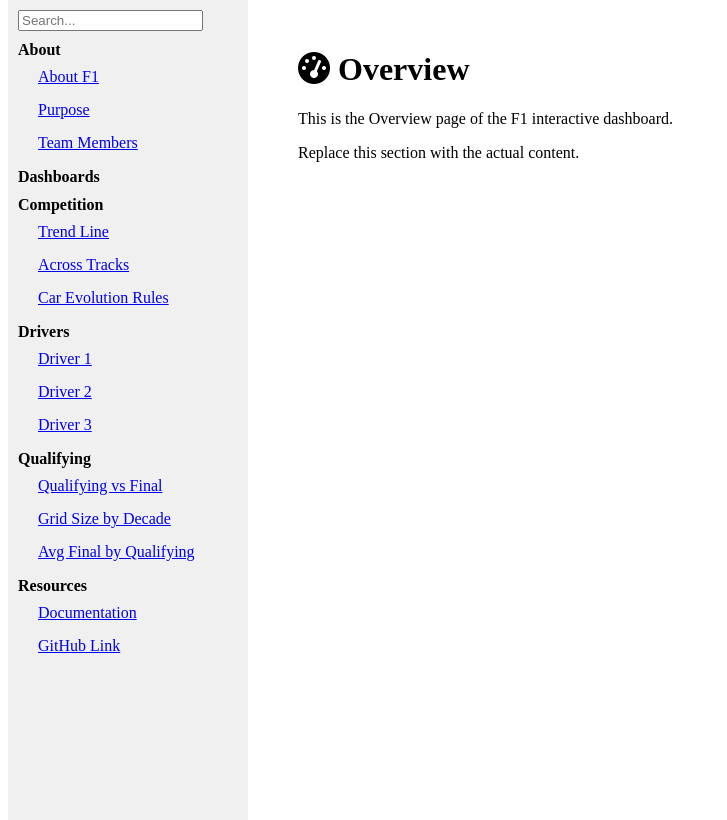
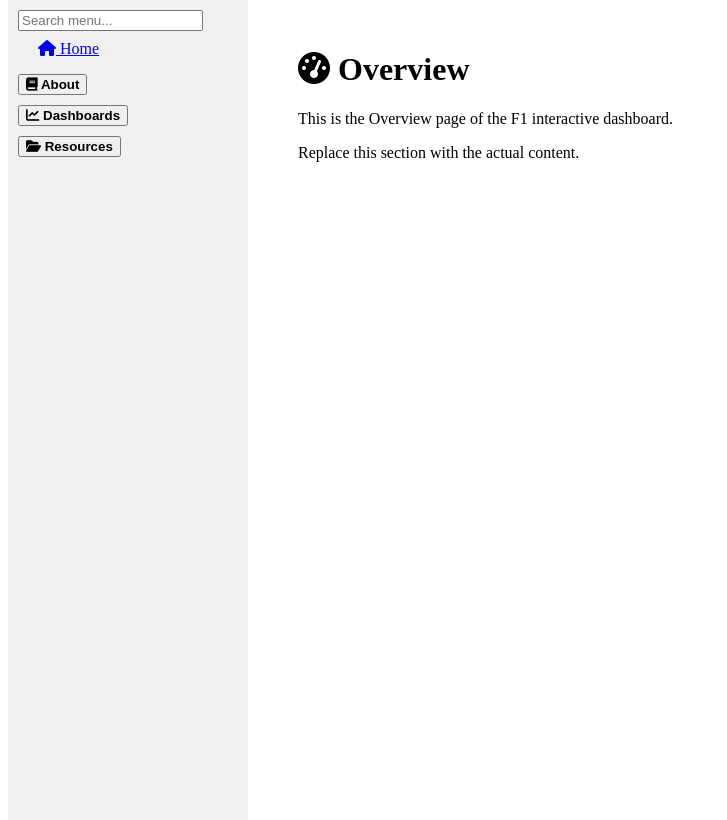
Before and after one commit to PengZhao022/f1-flask-site, a Flask app: page / in a window 1280 px wide. Shown: the part 55-875 px from the top of the page, without its empty margins (0-727 px from the left). Run offline with Flask 3, Linux system fonts and the light colour scheme.

Commit message:
updated with fixed bug

```diff
--- a/static/css/style.css
+++ b/static/css/style.css
@@ -25,3 +25,5 @@ ul.content { display: none; list-style-type: none; padding-left: 15px; }
   padding: 6px 0 6px 20px;
   margin: 3px 0;
 }
+
+.content { display: none; padding-left: 12px; }
--- a/templates/layout.html
+++ b/templates/layout.html
@@ -10,43 +10,9 @@
 </head>
 <body>
 <header><div class='navbar'>F1 Interactive Dashboard</div></header>
-
 <div class="sidebar">
-  <input type="text" id="menuSearch" placeholder="Search..." />
-  <div class="collapsible">About</div>
-  <div class="content">
-    <a href="/page/about/about-f1">About F1</a>
-    <a href="/page/about/purpose">Purpose</a>
-    <a href="/page/about/team-members">Team Members</a>
-  </div>
-  <div class="collapsible">Dashboards</div>
-  <div class="content">
-    <div class="collapsible">Competition</div>
-    <div class="content">
-      <a href="/page/dashboards/competition/trend-line">Trend Line</a>
-      <a href="/page/dashboards/competition/across-tracks">Across Tracks</a>
-      <a href="/page/dashboards/competition/car-evolution-rules">Car Evolution Rules</a>
-    </div>
-    <div class="collapsible">Drivers</div>
-    <div class="content">
-      <a href="/page/dashboards/drivers/driver-1">Driver 1</a>
-      <a href="/page/dashboards/drivers/driver-2">Driver 2</a>
-      <a href="/page/dashboards/drivers/driver-3">Driver 3</a>
-    </div>
-    <div class="collapsible">Qualifying</div>
-    <div class="content">
-      <a href="/page/dashboards/qualifying/qualifying-vs-final">Qualifying vs Final</a>
-      <a href="/page/dashboards/qualifying/grid-size-by-decade">Grid Size by Decade</a>
-      <a href="/page/dashboards/qualifying/avg-final-by-qualifying">Avg Final by Qualifying</a>
-    </div>
-  </div>
-  <div class="collapsible">Resources</div>
-  <div class="content">
-    <a href="/page/resources/documentation">Documentation</a>
-    <a href="/page/resources/github-link">GitHub Link</a>
-  </div>
+    {% include 'sidebar.html' %}
 </div>
-
 <div class="main" style="margin-left: 260px; padding: 30px;">
     {% block content %}{% endblock %}
 </div>
```
Also changed, not shown: static/js/sidebar.js (+19 -17 lines).
